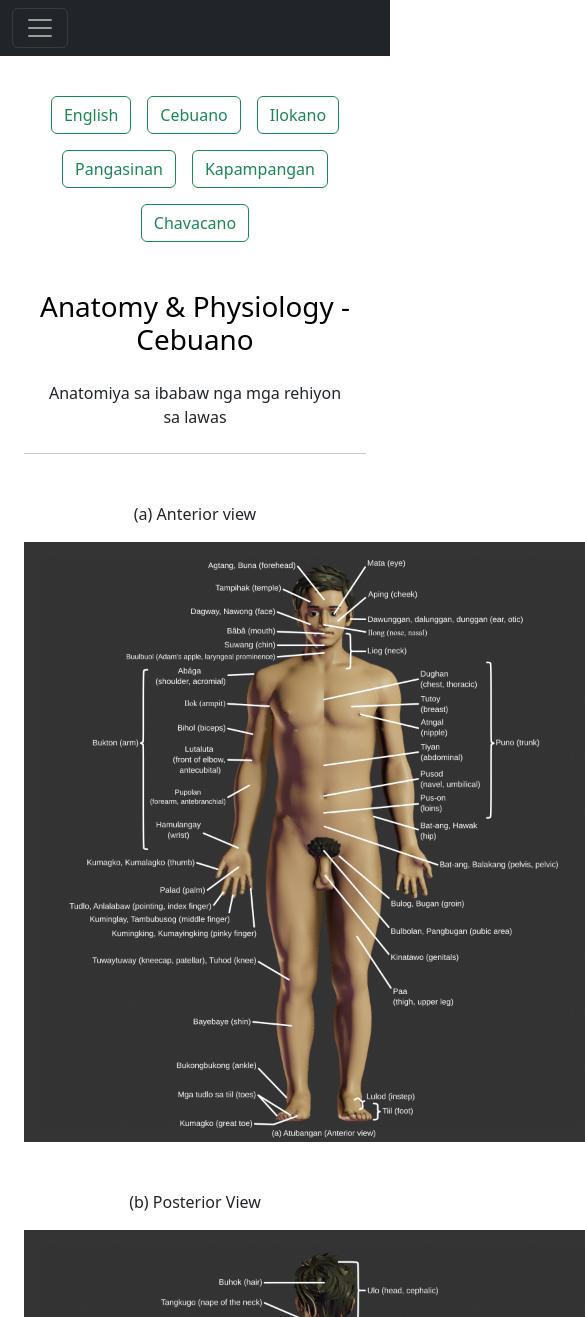
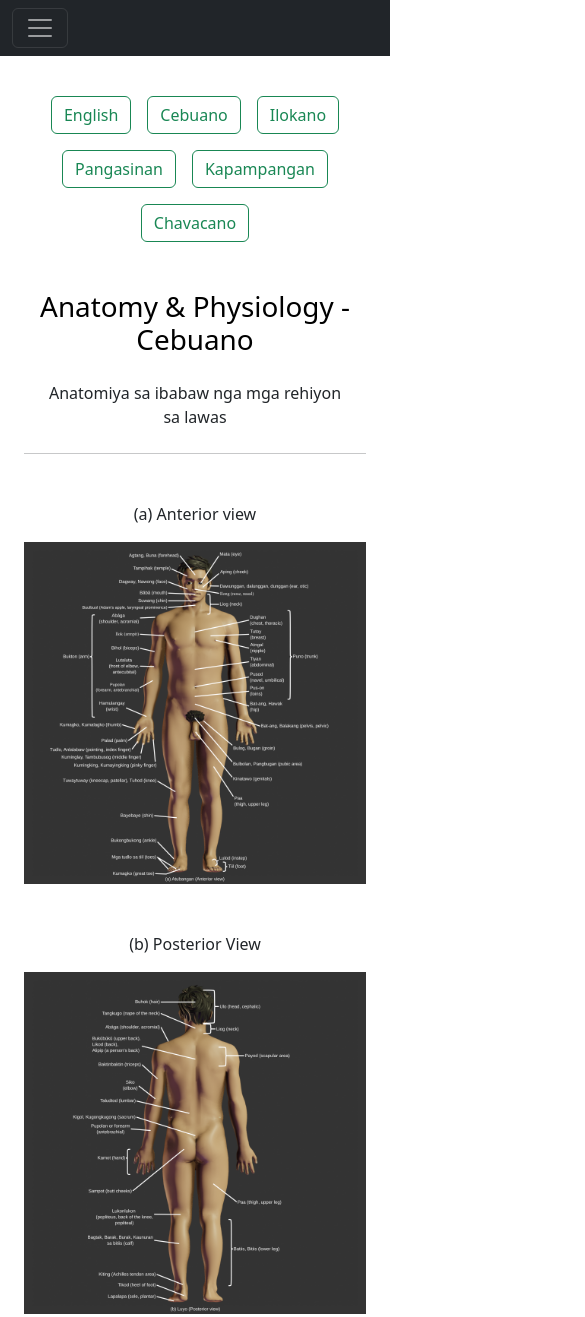
Before and after one commit to gmtree/danarsnet, a plain HTML site: page anaphysio/anaphysio-ceb.html in a window 390 px wide. Shown: the top 1317 px of the page, 585 px wide, since content can reach past the window. Drawn offline with nearby package versions, Linux system fonts and the light colour scheme.

Commit message:
add custom stylesheet - initial @media

```diff
--- a/anaphysio/anaphysio-ceb.html
+++ b/anaphysio/anaphysio-ceb.html
@@ -7,6 +7,7 @@
     <meta name="author" content="gmtree">
     <title>anaphysio-ceb</title>
     <link href="https://cdn.jsdelivr.net/npm/bootstrap@5.3.0/dist/css/bootstrap.min.css" rel="stylesheet" integrity="sha384-9ndCyUaIbzAi2FUVXJi0CjmCapSmO7SnpJef0486qhLnuZ2cdeRhO02iuK6FUUVM" crossorigin="anonymous">
+    <link href="../static/style.css" rel="stylesheet">
   </head>
   <body>
     <nav class="navbar navbar-expand-lg navbar-dark bg-dark" aria-label="">
--- /dev/null
+++ b/static/style.css
@@ -0,0 +1,5 @@
+@media screen and (max-width: 600px) {
+    img {
+        width: 100%;
+    }
+}
```
Also changed, not shown: anaphysio/anaphysio-en.html (+1 -0 lines).
